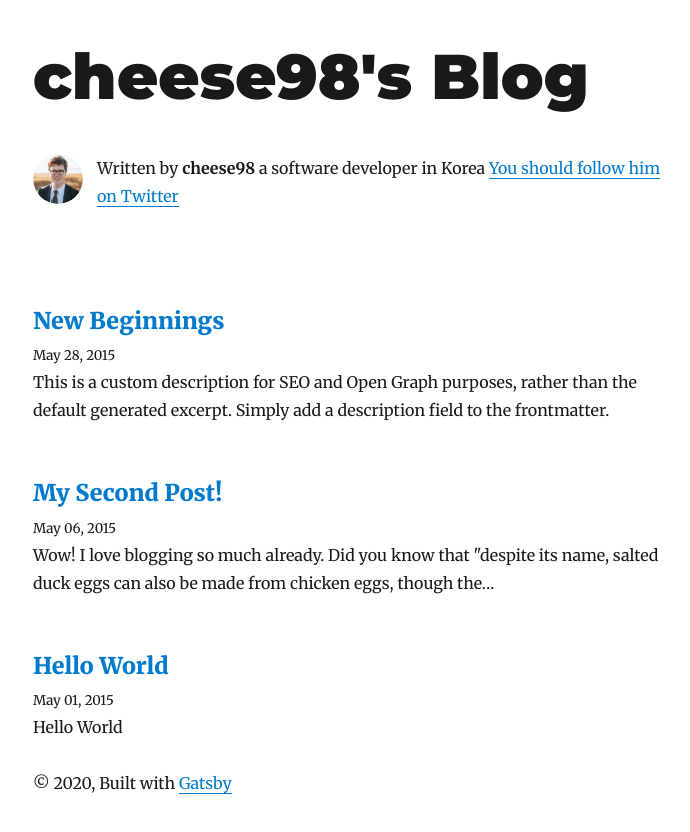
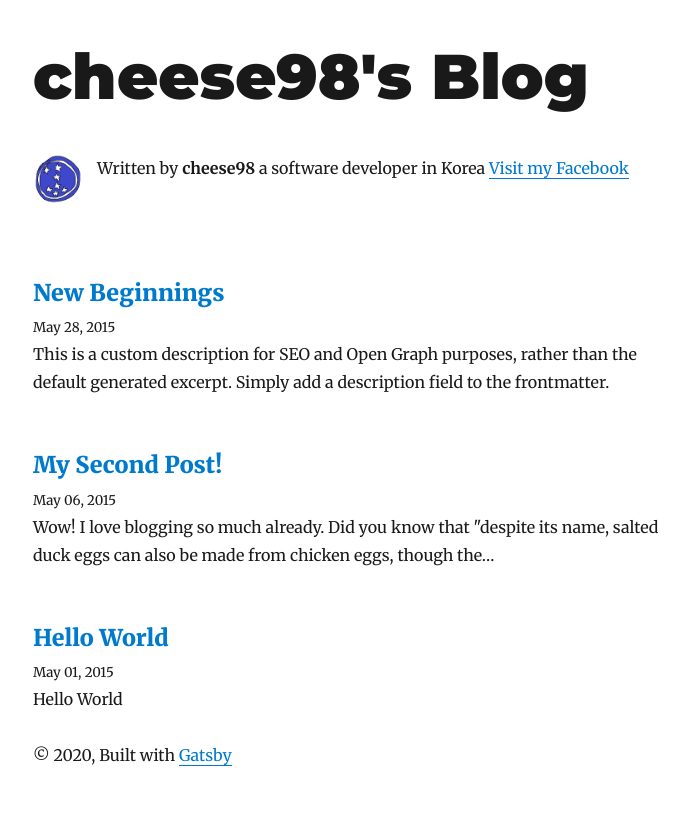
Before and after one commit to cheese98/cheese98.github.io, a Gatsby site: page / in a window 1280 px wide. Shown: the whole page, without its empty margins (292-982 px from the left). After the commit the page ends 811 px from the top, so only its background shows below. Built offline with nearby package versions, Linux system fonts and the light colour scheme; Gatsby itself is replaced by a stand-in of ours; some packages are replaced by stand-ins of ours.

Commit message:
프로필 정보 수정

```diff
--- a/src/components/bio.js
+++ b/src/components/bio.js
@@ -14,7 +14,7 @@ import { rhythm } from "../utils/typography"
 const Bio = () => {
   const data = useStaticQuery(graphql`
     query BioQuery {
-      avatar: file(absolutePath: { regex: "/profile-pic.jpg/" }) {
+      avatar: file(absolutePath: { regex: "/23132845.png/" }) {
         childImageSharp {
           fixed(width: 50, height: 50) {
             ...GatsbyImageSharpFixed
@@ -28,7 +28,8 @@ const Bio = () => {
             summary
           }
           social {
-            twitter
+            github
+            facebook
           }
         }
       }
@@ -59,8 +60,8 @@ const Bio = () => {
       <p>
         Written by <strong>{author.name}</strong> {author.summary}
         {` `}
-        <a href={`https://twitter.com/${social.twitter}`}>
-          You should follow him on Twitter
+        <a href={`https://facebook.com/${social.facebook}`}>
+          Visit my Facebook
         </a>
       </p>
     </div>
--- a/src/components/seo.js
+++ b/src/components/seo.js
@@ -19,7 +19,8 @@ const SEO = ({ description, lang, meta, title }) => {
             title
             description
             social {
-              twitter
+              github
+              facebook
             }
           }
         }
@@ -52,7 +53,7 @@ const SEO = ({ description, lang, meta, title }) => {
         {
           property: `og:type`,
           content: `website`,
-        },
+        },/* TODO: Check if it's okay to remove
         {
           name: `twitter:card`,
           content: `summary`,
@@ -68,7 +69,7 @@ const SEO = ({ description, lang, meta, title }) => {
         {
           name: `twitter:description`,
           content: metaDescription,
-        },
+        },*/
       ].concat(meta)}
     />
   )
```
Also changed, not shown: content/assets/23132845.png (added), content/assets/profile-pic.jpg (deleted).
